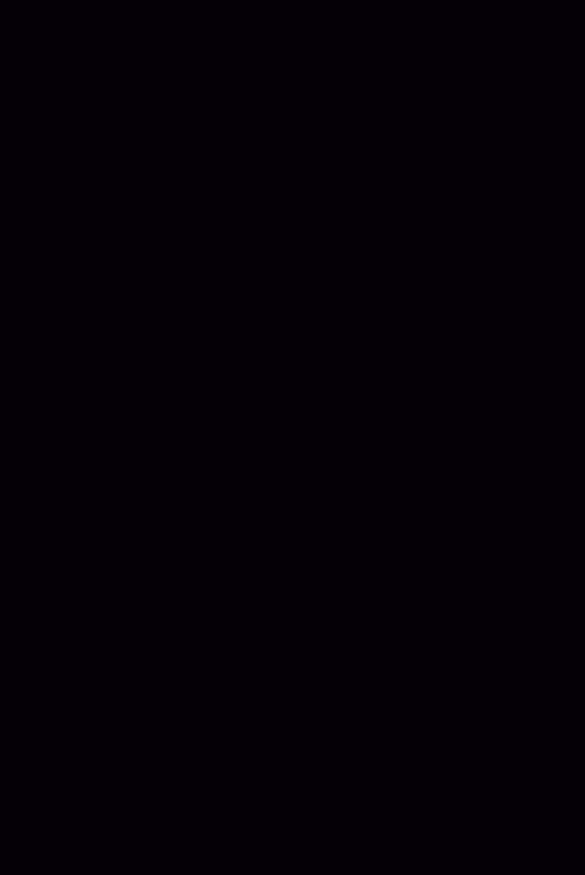
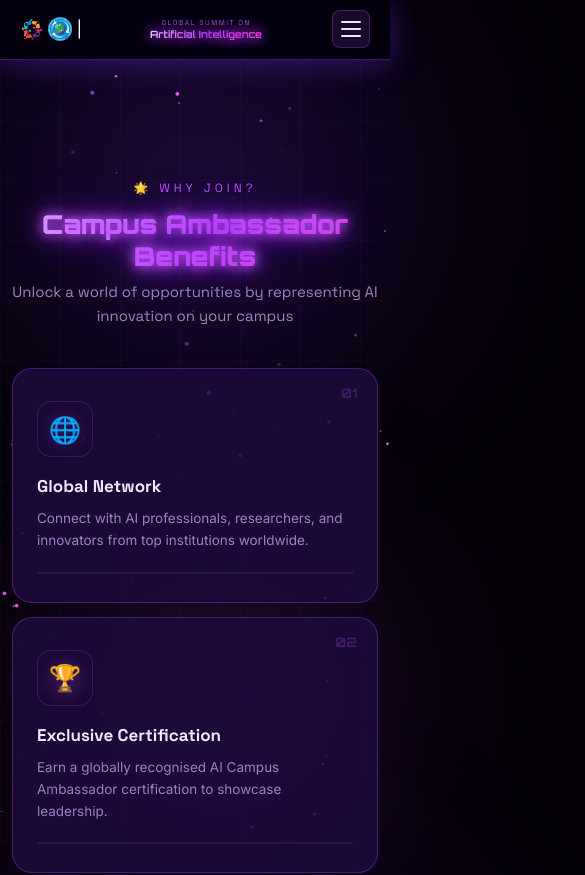
Before and after one commit to ieeesblmc-01/AI-CONCLAVE-CA, a React (Vite) app: page /benefits in a window 390 px wide. Shown: the top 875 px of the page, 585 px wide, since content can reach past the window. Before the commit the page ends 844 px from the top, so only its background shows below. Built offline with nearby package versions, Linux system fonts and the light colour scheme.

Commit message:
optimised

```diff
--- a/src/App.jsx
+++ b/src/App.jsx
@@ -20,6 +20,9 @@
   const [hovering, setHovering] = useState(false)
 
   useEffect(() => {
+    // Skip custom cursor logic on touch-only devices (no hover support)
+    if (window.matchMedia('(hover: none)').matches) return
+
     const move = (e) => {
       if (cursorRef.current) {
         cursorRef.current.style.left = e.clientX + 'px'
@@ -77,7 +80,7 @@
 
 export default function App() {
   return (
-    <BrowserRouter basename="/AI-CONCLAVE-CA">
+    <BrowserRouter basename={import.meta.env.BASE_URL}>
       <AppInner />
     </BrowserRouter>
   )
--- a/src/components/Advantages.css
+++ b/src/components/Advantages.css
@@ -122,3 +122,33 @@
     color: rgba(180, 79, 255, 0.25);
     font-weight: 700;
 }
+
+/* ── Mobile ── */
+@media (max-width: 640px) {
+    .advantages-section {
+        padding: 96px 12px 40px;
+    }
+
+    .adv-grid {
+        grid-template-columns: 1fr;
+        gap: 14px;
+    }
+
+    /* Remove heavy blur on mobile for performance */
+    .adv-card {
+        backdrop-filter: none;
+        -webkit-backdrop-filter: none;
+        background: rgba(30, 10, 60, 0.85);
+    }
+
+    .adv-card:hover,
+    .adv-card.hovered {
+        transform: none;
+    }
+}
+
+@media (max-width: 360px) {
+    .adv-card {
+        padding: 22px 16px 18px;
+    }
+}
--- a/src/components/Navbar.css
+++ b/src/components/Navbar.css
@@ -17,7 +17,9 @@
     display: flex;
     align-items: center;
     justify-content: space-between;
-    gap: 10px;
+    gap: 8px;
+    min-width: 0;
+    overflow: hidden;
 }
 
 .nav-logos-left,
@@ -25,7 +27,8 @@
     display: flex;
     align-items: center;
     gap: 8px;
-    flex-wrap: wrap;
+    flex-wrap: nowrap;
+    flex-shrink: 0;
 }
 
 .nav-logo {
@@ -69,7 +72,8 @@
     flex-direction: column;
     align-items: center;
     text-align: center;
-    flex-shrink: 0;
+    flex-shrink: 1;
+    min-width: 0;
     gap: 1px;
 }
 
@@ -229,8 +233,25 @@
 }
 
 @media (max-width: 640px) {
+    /* Show only first 2 logos at smaller size instead of hiding all */
     .nav-logos-left {
-        display: none;
+        gap: 4px;
+        max-width: 60px;
+        overflow: hidden;
+    }
+
+    .nav-logo-img {
+        width: 24px;
+        height: 24px;
+    }
+
+    .nav-event-label {
+        font-size: 7px;
+        letter-spacing: 1.5px;
+    }
+
+    .nav-ai-label {
+        font-size: 10px;
     }
 
     .desktop-only {
@@ -239,9 +260,16 @@
 
     .hamburger {
         display: flex;
+        flex-shrink: 0;
     }
 
     .mobile-menu {
         display: flex;
     }
 }
+
+@media (max-width: 380px) {
+    .nav-logos-left {
+        max-width: 28px;
+    }
+}
--- a/src/components/ParticleBackground.jsx
+++ b/src/components/ParticleBackground.jsx
@@ -39,8 +39,10 @@
             draw() {
                 ctx.save()
                 ctx.globalAlpha = this.life
-                ctx.shadowBlur = 8
-                ctx.shadowColor = '#c44eff'
+                if (!isMobile) {
+                    ctx.shadowBlur = 8
+                    ctx.shadowColor = '#c44eff'
+                }
                 ctx.fillStyle = this.color + this.life + ')'
                 ctx.beginPath()
                 ctx.arc(this.x, this.y, this.size, 0, Math.PI * 2)
@@ -71,8 +73,12 @@
             }
         }
 
-        for (let i = 0; i < 120; i++) particles.push(new Particle())
-        const stars = Array.from({ length: 200 }, () => new Star())
+        const isMobile = window.innerWidth < 768
+        const PARTICLE_COUNT = isMobile ? 40 : 120
+        const STAR_COUNT = isMobile ? 80 : 200
+
+        for (let i = 0; i < PARTICLE_COUNT; i++) particles.push(new Particle())
+        const stars = Array.from({ length: STAR_COUNT }, () => new Star())
         let time = 0
 
         const animate = () => {
--- a/src/index.css
+++ b/src/index.css
@@ -34,6 +34,18 @@
   font-family: 'Inter', sans-serif;
   overflow-x: hidden;
   cursor: none;
+}
+
+/* Hide custom cursor on touch/mobile devices */
+@media (hover: none) {
+  body {
+    cursor: auto;
+  }
+
+  .cursor,
+  .cursor-ring {
+    display: none !important;
+  }
 }
 
 /* Custom cursor */
```
Also changed, not shown: 15 other files (tests, documents, lock files or other folders).
